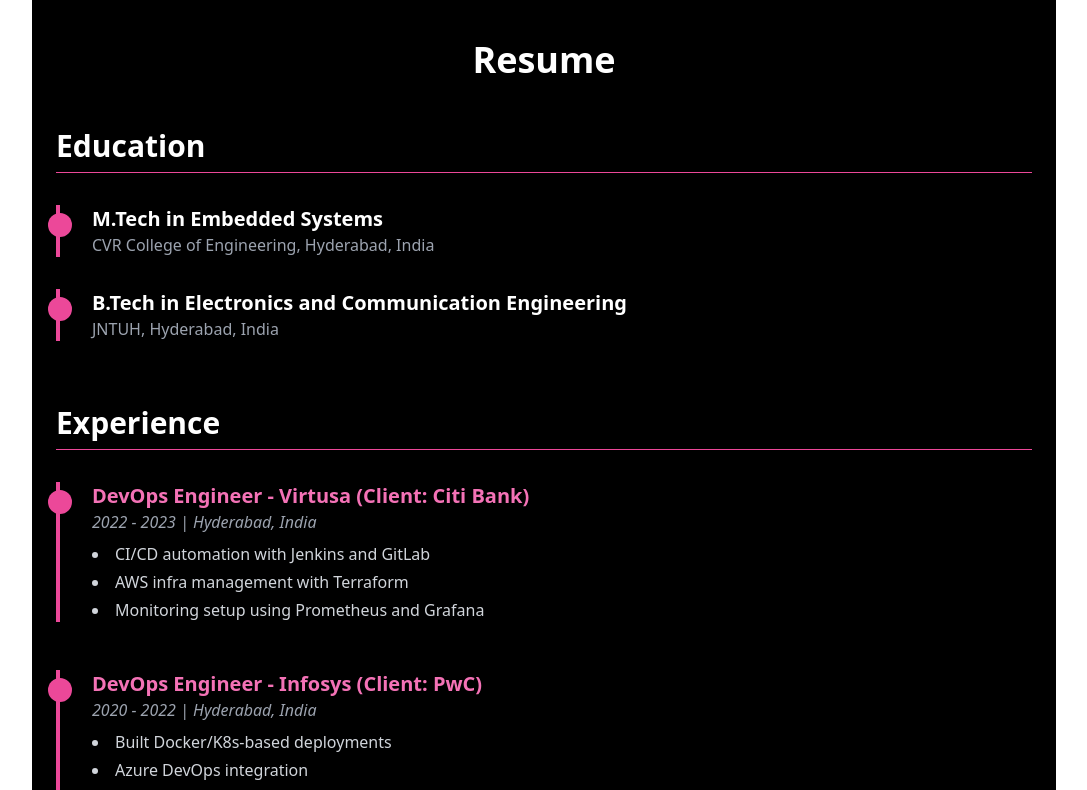
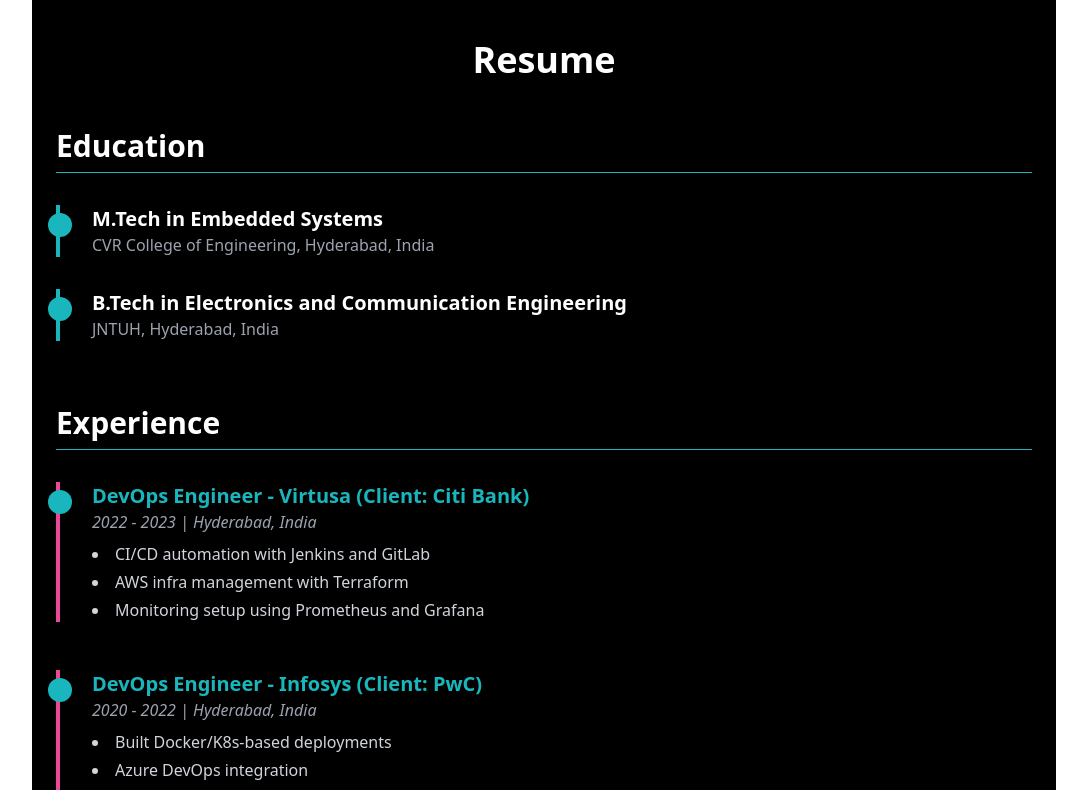
Before and after one commit to srideviblogs/my-portfolio-react, a React (Create React App) app: page / in a window 1280 px wide. Shown: the part 1640-2430 px from the top of the page, without its empty margins (96-1183 px from the left). Built offline with nearby package versions, Linux system fonts and the light colour scheme.

Commit message:
Update Resume.js

```diff
--- a/src/components/Resume.js
+++ b/src/components/Resume.js
@@ -52,18 +52,18 @@ const Resume = () => {
 
       {/* Education */}
       <div className="mb-16">
-        <h3 className="text-3xl font-semibold mb-8 border-b border-pink-500 pb-2">Education</h3>
+        <h3 className="text-3xl font-semibold mb-8 border-b border-tealcustom pb-2">Education</h3>
         <div className="space-y-8">
           {education.map((edu, idx) => (
             <motion.div
               key={idx}
-              className="pl-8 relative border-l-4 border-pink-500"
+              className="pl-8 relative border-l-4 border-tealcustom"
               initial={{ opacity: 0, x: -50 }}
               whileInView={{ opacity: 1, x: 0 }}
               viewport={{ once: true }}
               transition={{ duration: 0.5, delay: idx * 0.2 }}
             >
-              <div className="absolute -left-3 top-2 w-6 h-6 bg-pink-500 rounded-full"></div>
+              <div className="absolute -left-3 top-2 w-6 h-6 bg-tealcustom rounded-full"></div>
               <h4 className="text-xl font-semibold">{edu.degree}</h4>
               <p className="text-gray-400">{edu.school}</p>
             </motion.div>
@@ -73,7 +73,7 @@ const Resume = () => {
 
       {/* Experience */}
       <div>
-        <h3 className="text-3xl font-semibold mb-8 border-b border-pink-500 pb-2">Experience</h3>
+        <h3 className="text-3xl font-semibold mb-8 border-b border-tealcustom pb-2">Experience</h3>
         <div className="space-y-12">
           {experience.map((job, idx) => (
             <motion.div
@@ -84,8 +84,8 @@ const Resume = () => {
               viewport={{ once: true }}
               transition={{ duration: 0.5, delay: idx * 0.2 }}
             >
-              <div className="absolute -left-3 top-2 w-6 h-6 bg-pink-500 rounded-full"></div>
-              <h4 className="text-xl font-semibold text-pink-400">{job.title}</h4>
+              <div className="absolute -left-3 top-2 w-6 h-6 bg-tealcustom rounded-full"></div>
+              <h4 className="text-xl font-semibold text-tealcustom">{job.title}</h4>
               <p className="text-gray-400 italic mb-2">{job.date} | {job.location}</p>
               <ul className="list-disc list-inside text-gray-300 space-y-1">
                 {job.details.map((point, i) => (
```
